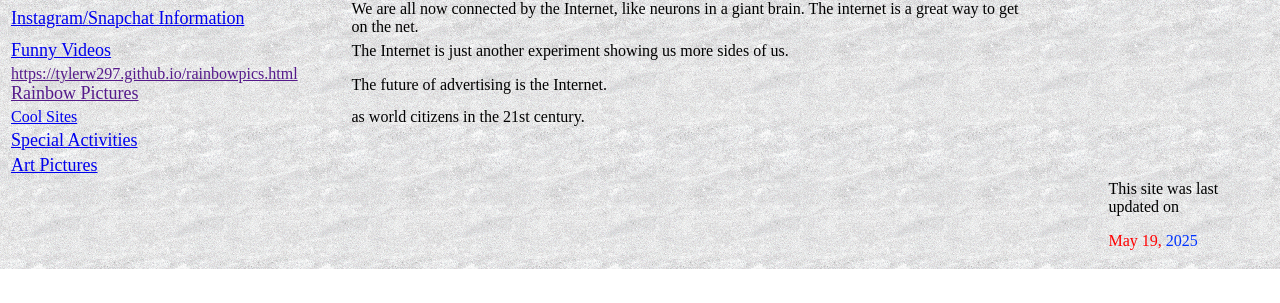
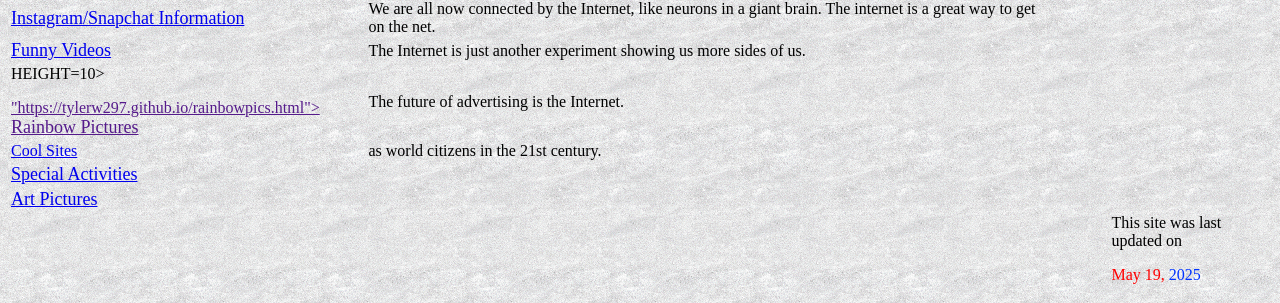
Before and after one commit to tylerw297/tylerw297.github.io, a plain HTML site: page index.html in a window 1280 px wide. Shown: the part 677-980 px from the top of the page. Before the commit the page ends 946 px from the top, so only its background shows below. Drawn offline with Linux system fonts and the light colour scheme.

Commit message:
Update index.html

```diff
--- a/index.html
+++ b/index.html
@@ -79,8 +79,8 @@
       </TD>
    </TR>
    <TR>
-      <TD WIDTH=245>
-         <P><A HREF="">https://tylerw297.github.io/rainbowpics.html<FONT SIZE="+1"> Rainbow Pictures </FONT></A></P>
+      <TD WIDTH=245> HEIGHT=10>
+         <P><A HREF="">"https://tylerw297.github.io/rainbowpics.html"><FONT SIZE="+1"> Rainbow Pictures </FONT></A></P>
       </TD>
       <TD WIDTH=24>
          <P></P>
```
